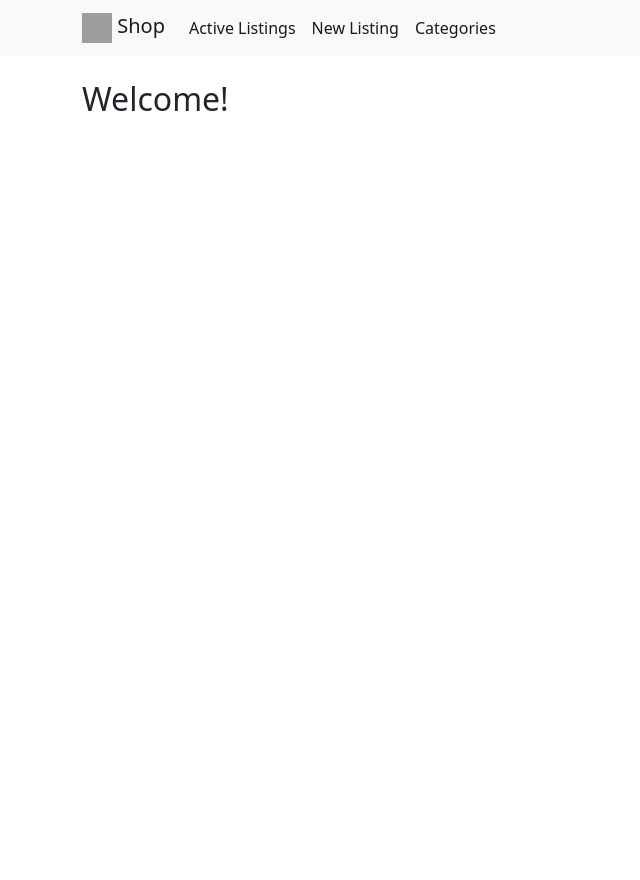
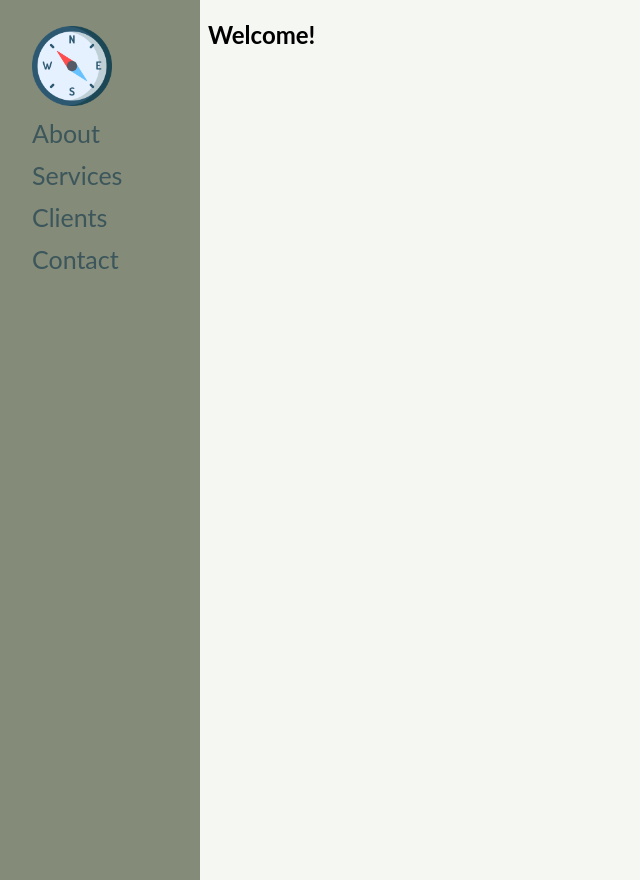
Before and after one commit to TrackEditor/TrackEditorWeb, a Django app: page / in a window 1280 px wide. Shown: the whole page, without its empty margins (0-640 px from the left). Run offline with Django 3.2, Linux system fonts and the light colour scheme; grey boxes are pictures that could not be loaded.

Commit message:
Side bar, colors and logo

```diff
--- a/TrackApp/static/TrackApp/styles.css
+++ b/TrackApp/static/TrackApp/styles.css
@@ -0,0 +1,44 @@
+/* colors: https://www.computerhope.com/htmcolor.htm
+           https://encycolorpedia.com/cfdac6*/
+body {
+  font-family: "Lato", sans-serif;
+  background-color: #f5f7f3;
+}
+
+.sidenav {
+  height: 100%;
+  width: 200px;
+  position: fixed;
+  z-index: 1;
+  top: 0;
+  left: 0;
+  background-color: #848B79;
+  overflow-x: hidden;
+  padding-top: 20px;
+}
+
+.sidenav a {
+  padding: 6px 6px 6px 32px;
+  text-decoration: none;
+  font-size: 25px;
+  color: #3C565B;
+  display: block;
+}
+
+.sidenav a:hover {
+  color: #f1f1f1;
+}
+
+.sidenav img {
+  padding: 6px 6px 6px 32px;
+  display: block;
+}
+
+.main {
+  margin-left: 200px; /* Same as the width of the sidenav */
+}
+
+@media screen and (max-height: 450px) {
+  .sidenav {padding-top: 15px;}
+  .sidenav a {font-size: 18px;}
+}
--- a/TrackApp/templates/TrackApp/index.html
+++ b/TrackApp/templates/TrackApp/index.html
@@ -3,5 +3,4 @@
 {% block body %}
     <h2>Welcome!</h2>
 
-
 {% endblock %}
--- a/TrackApp/templates/TrackApp/layout.html
+++ b/TrackApp/templates/TrackApp/layout.html
@@ -1,3 +1,4 @@
+{% load static %}
 <!DOCTYPE html>
 <html lang="en">
     <head>
@@ -6,63 +7,20 @@
 
         <title>{% block title %}{% endblock %}</title>
 
-        <link href="https://cdn.jsdelivr.net/npm/bootstrap@5.0.1/dist/css/bootstrap.min.css" rel="stylesheet" integrity="sha384-+0n0xVW2eSR5OomGNYDnhzAbDsOXxcvSN1TPprVMTNDbiYZCxYbOOl7+AMvyTG2x" crossorigin="anonymous">
+          <link href="{% static 'TrackApp/styles.css' %}" rel="stylesheet">
     </head>
     <body>
-        <nav class="navbar fixed-top navbar-expand-md navbar-light bg-light">
-            <div class="container">
-                <a href="/"
-                   class="navbar-brand mb-0 h1">
-                    <img
-                            class="d-inline-block aligh-top"
-                            src="https://www.svgrepo.com/show/46769/letter-s-between-straight-parenthesis-symbol.svg"
-                            width="30" height="30">
-                    Shop
-                </a>
-                <button type="button"
-                        data-bs-toggle="collapse"
-                        data-bs-target="#navbarNav"
-                        class="navbar-toggler"
-                        aria-controls="navbarNav"
-                        aria-expanded="false"
-                        aria-label="Toggle navigation">
-                    <span class="navbar-toggler-icon"></span>
+        <div class="sidenav">
+            <img src="{% static 'TrackApp/compass.png' %}" alt="compass" width="80">
+            <a href="#">About</a>
+            <a href="#">Services</a>
+            <a href="#">Clients</a>
+            <a href="#">Contact</a>
+        </div>
 
-                </button>
-
-                <div class="collapse navbar-collapse" id="navbarNav">
-                    <ul class="navbar-nav">
-                        <li class="nav-item active">
-                            <a href="#" class="nav-link active">
-                                Active Listings
-                            </a>
-                        </li>
-
-                        <li class="nav-item active">
-                            <a href="#" class="nav-link active">
-                                New Listing
-                            </a>
-                        </li>
-
-                        <li class="nav-item active">
-                            <a href="#" class="nav-link active">
-                                Categories
-                            </a>
-                        </li>
-
-
-
-
-                    </ul>
-                </div>
-            </div>
-        </nav>
-
-        <div class="container" style="margin-top: 80px">
+        <div class="container main">
             {% block body %}
             {% endblock %}
         </div>
-
-    <script src="https://cdn.jsdelivr.net/npm/bootstrap@5.0.1/dist/js/bootstrap.bundle.min.js" integrity="sha384-gtEjrD/SeCtmISkJkNUaaKMoLD0//ElJ19smozuHV6z3Iehds+3Ulb9Bn9Plx0x4" crossorigin="anonymous"></script>
     </body>
 </html>
```
Also changed, not shown: TrackApp/static/TrackApp/compass.png (added).
